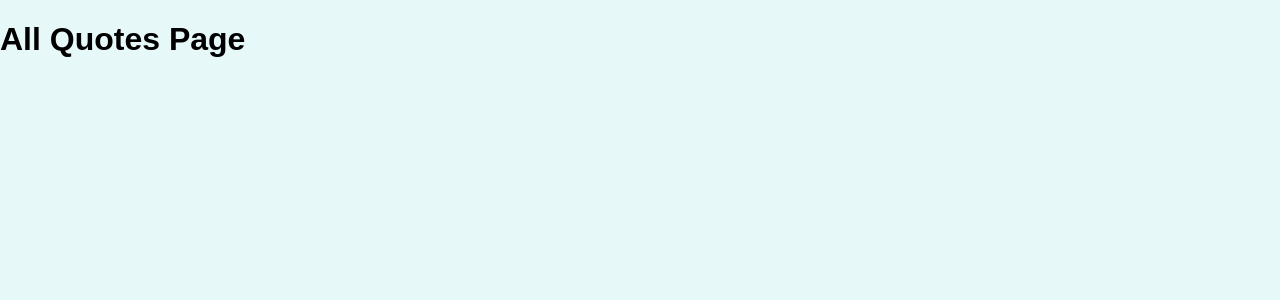
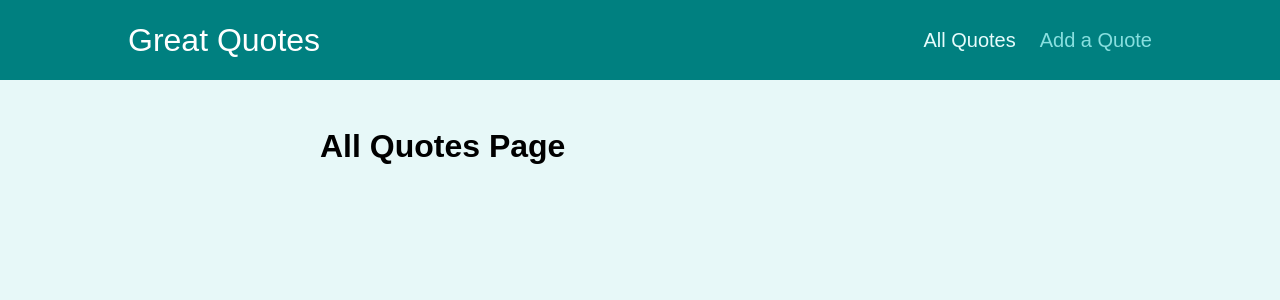
Before and after one commit to thecthebest/React-Routing-Project, a React (Create React App) app: page /quotes in a window 1280 px wide. Shown: the top 300 px of the page. Built offline with nearby package versions, Linux system fonts and the light colour scheme.

Commit message:
Wrapped exisiting components between <Layout> Component
All the wrapped components will be passed to <Layout> component this will allow them to be rendered along with the Main Navigation bar. This will ensure that components whose URL path matches will be displayed whereas other wont be.

```diff
--- a/src/App.js
+++ b/src/App.js
@@ -1,12 +1,14 @@
 import { Redirect, Route, Switch } from "react-router-dom";
+import Layout from "./components/layout/Layout";
 import AllQuotes from "./pages/AllQuotes";
 import NewQuote from "./pages/NewQuote";
 import QuoteDetail from "./pages/QuoteDetail";
 function App() {
   return (
+    <Layout>
       <Switch>
         <Route path="/" exact>
-        <Redirect to="/quotes"/>
+          <Redirect to="/quotes" />
         </Route>
         <Route path="/quotes" exact>
           <AllQuotes />
@@ -18,6 +20,7 @@ function App() {
           <NewQuote />
         </Route>
       </Switch>
+    </Layout>
   );
 }
 
```
Lines whose indentation alone changed are shown as unchanged.
